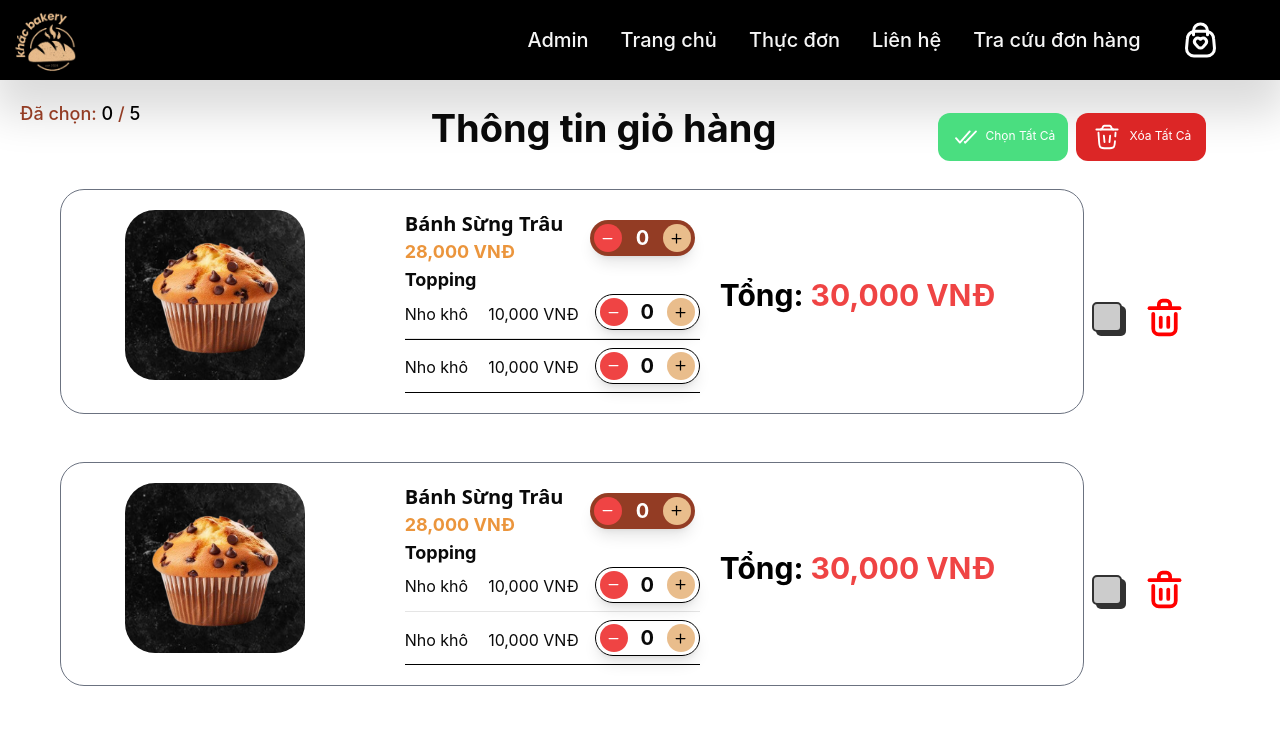
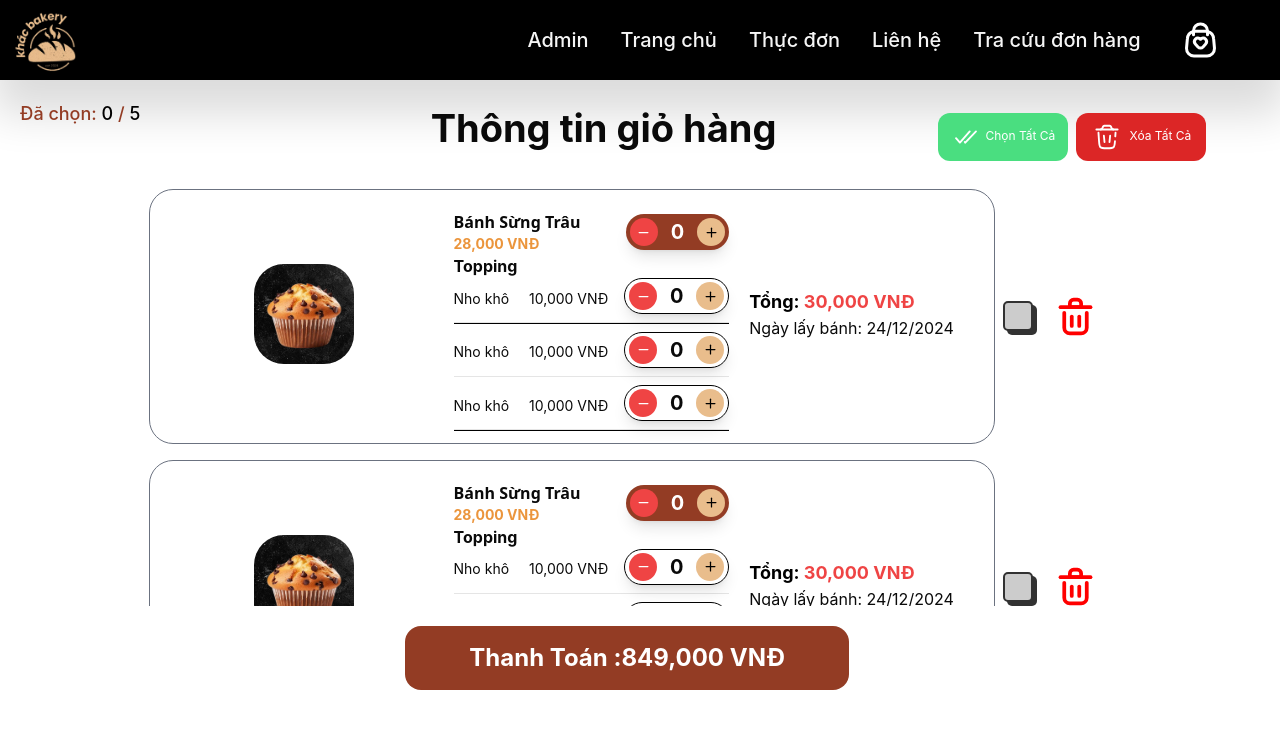
Before and after one commit to devkcng/bakery-store, a Next.js app: page /shopping-cart in a window 1280 px wide. Shown: the top 732 px of the page. Built offline with nearby package versions, Linux system fonts and the light colour scheme; a web font is replaced by a local one.

Commit message:
modify: change size of shopping cart items

```diff
--- a/src/app/shopping-cart/page.tsx
+++ b/src/app/shopping-cart/page.tsx
@@ -7,7 +7,7 @@ const page = () => {
   return (
     <div>
       <NavBar className="bg-black" />
-      <div className="mb-10">
+      <div className="">
         <ShoppingCart></ShoppingCart>
       </div>
     </div>
--- a/src/components/cart/Cart.tsx
+++ b/src/components/cart/Cart.tsx
@@ -5,10 +5,10 @@ import { formatVND } from "@/utils/formatCurrency";
 const Cart = () => {
   return (
     <div>
-      <div className="w-[1024px] h-[auto] pb-3 bg-white border-solid border-gray-500 border-[1px] m-auto mt-2 rounded-3xl flex justify-start items-center mb-10">
+      <div className="w-[auto] px-10 h-[auto] pb-1 bg-white border-solid border-gray-500 border-[1px] m-auto mt-2 rounded-3xl flex justify-start items-center mb-2">
         {/* Item picture */}
         <div
-          className="item_card w-[180px] h-auto border-transparent rounded-[30px] flex justify-center items-center flex-col mx-0 mt-2 mb-2 ml-16 "
+          className="item_card w-[100px] h-auto border-transparent rounded-[30px] flex justify-center items-center flex-col mx-0 mt-2 mb-2 ml-16 "
           style={{
             backgroundImage: "url('/imgs/bakery-images/item-background.png')",
             backgroundSize: "cover",
@@ -16,7 +16,7 @@ const Cart = () => {
           }}
         >
           <img
-            className="w-[170px] h-[170px]"
+            className="w-[full] h-[auto]"
             id="productImg"
             // src={`${
             //   imagePath === "" ? "/imgs/bakery-images/muffinb.png" : imagePath
@@ -29,11 +29,11 @@ const Cart = () => {
         <div className="ml-[100px] self-start mt-5">
           <div className="flex items-center">
             <div className="w-[56%]">
-              <span className="block text-xl font-sans font-extrabold w-auto">
+              <span className="block text-md font-sans font-extrabold w-auto">
                 Bánh Sừng Trâu
               </span>
-              <span className="block text-lg font-bold text-[#eb953c]">
-               {formatVND(28000)}
+              <span className="block text-sm font-bold text-[#eb953c]">
+                {formatVND(28000)}
               </span>
             </div>
             <QuantityButton
@@ -42,21 +42,21 @@ const Cart = () => {
             ></QuantityButton>
           </div>
           {/* Topping section */}
-          <span className="block font-bold text-lg">Topping</span>
+          <span className="block font-bold text-md">Topping</span>
           {/* List picked topping */}
           <div className="mb-2">
             <div className="topptingAttributeContainer flex items-baseline">
-              <div className="topptingAttribute ">
+              <div className="topptingAttribute text-sm">
                 {/* {`${item.toppingName === "" ? "Nho khô" : item.toppingName}`} */}
                 Nho khô
               </div>
-              <div className="topptingAttribute ml-5">
+              <div className="topptingAttribute ml-5 text-sm">
                 {/* {item.toppingPrice === ""
                   ? "10.000"
                   : `${item.toppingPrice} VNĐ`} */}
-               <span>{formatVND(10000)}</span>
+                <span>{formatVND(10000)}</span>
               </div>
-              <div className="topptingAttribute ml-4">
+              <div className="topptingAttribute ml-4 text-sm">
                 <QuantityButton className="border border-black "></QuantityButton>
               </div>
             </div>
@@ -64,31 +64,50 @@ const Cart = () => {
           </div>
           <div className="mb-2">
             <div className="topptingAttributeContainer flex items-baseline">
-              <div className="topptingAttribute ">
+              <div className="topptingAttribute text-sm">
                 {/* {`${item.toppingName === "" ? "Nho khô" : item.toppingName}`} */}
                 Nho khô
               </div>
-              <div className="topptingAttribute ml-5">
+              <div className="topptingAttribute ml-5 text-sm">
                 {/* {item.toppingPrice === ""
                   ? "10.000"
                   : `${item.toppingPrice} VNĐ`} */}
                 <span>{formatVND(10000)}</span>
               </div>
-              <div className="topptingAttribute ml-4">
+              <div className="topptingAttribute ml-4 text-sm">
                 <QuantityButton className="border border-black "></QuantityButton>
               </div>
             </div>
-            <div className=" bg-black w-[100%] h-[1px] mt-2" />
+            <hr className="separateLine bg-black w-[100%] h-[1.5px] mt-2" />
+          </div>
+          <div className="mb-2">
+            <div className="topptingAttributeContainer flex items-baseline">
+              <div className="topptingAttribute text-sm">
+                {/* {`${item.toppingName === "" ? "Nho khô" : item.toppingName}`} */}
+                Nho khô
+              </div>
+              <div className="topptingAttribute ml-5 text-sm">
+                {/* {item.toppingPrice === ""
+                  ? "10.000"
+                  : `${item.toppingPrice} VNĐ`} */}
+                <span>{formatVND(10000)}</span>
+              </div>
+              <div className="topptingAttribute ml-4 text-sm">
+                <QuantityButton className="border border-black "></QuantityButton>
+              </div>
+            </div>
+            <hr className="separateLine bg-black w-[100%] h-[1.5px] mt-2" />
           </div>
         </div>
         {/* Total and Datetime */}
         <div className="ml-5">
-          <span className="text-3xl font-bold text-black text-center">
+          <span className="text-lg font-bold text-black text-center">
             Tổng:{" "}
           </span>
-          <span className="font-bold text-3xl text-red-500 text-center">
-          {formatVND(30000)}
+          <span className="font-bold text-lg text-red-500 text-center">
+            {formatVND(30000)}
           </span>
+          <div className="">Ngày lấy bánh: 24/12/2024</div>
         </div>
       </div>
     </div>
--- a/src/components/section/user-cart-section/user-cart-section.tsx
+++ b/src/components/section/user-cart-section/user-cart-section.tsx
@@ -112,7 +112,7 @@ const ShoppingCart = () => {
           </Button>
         </div>
       </div>
-      <div className="list-order-cart-detail overflow-y-auto h-screen self-center mx-auto pb-5 ">
+      <div className="list-order-cart-detail overflow-y-auto h-[425px] self-center mx-auto pb-5 ">
         <div className="cart-detail flex items-center justify-center">
           <Cart></Cart>
           <div className="flex items-center p-2">
@@ -352,7 +352,7 @@ const ShoppingCart = () => {
       </div>
       <div className="self-center mt-5 ">
         <Button
-          className="bg-primarycolor w-[1024px] h-16 rounded-2xl text-center text-white font-extrabold"
+          className="bg-primarycolor w-full h-16 rounded-2xl text-center text-white font-extrabold"
           onClick={() => (window.location.href = "/delivery-info")}
         >
           <div className="flex justify-between">
```
